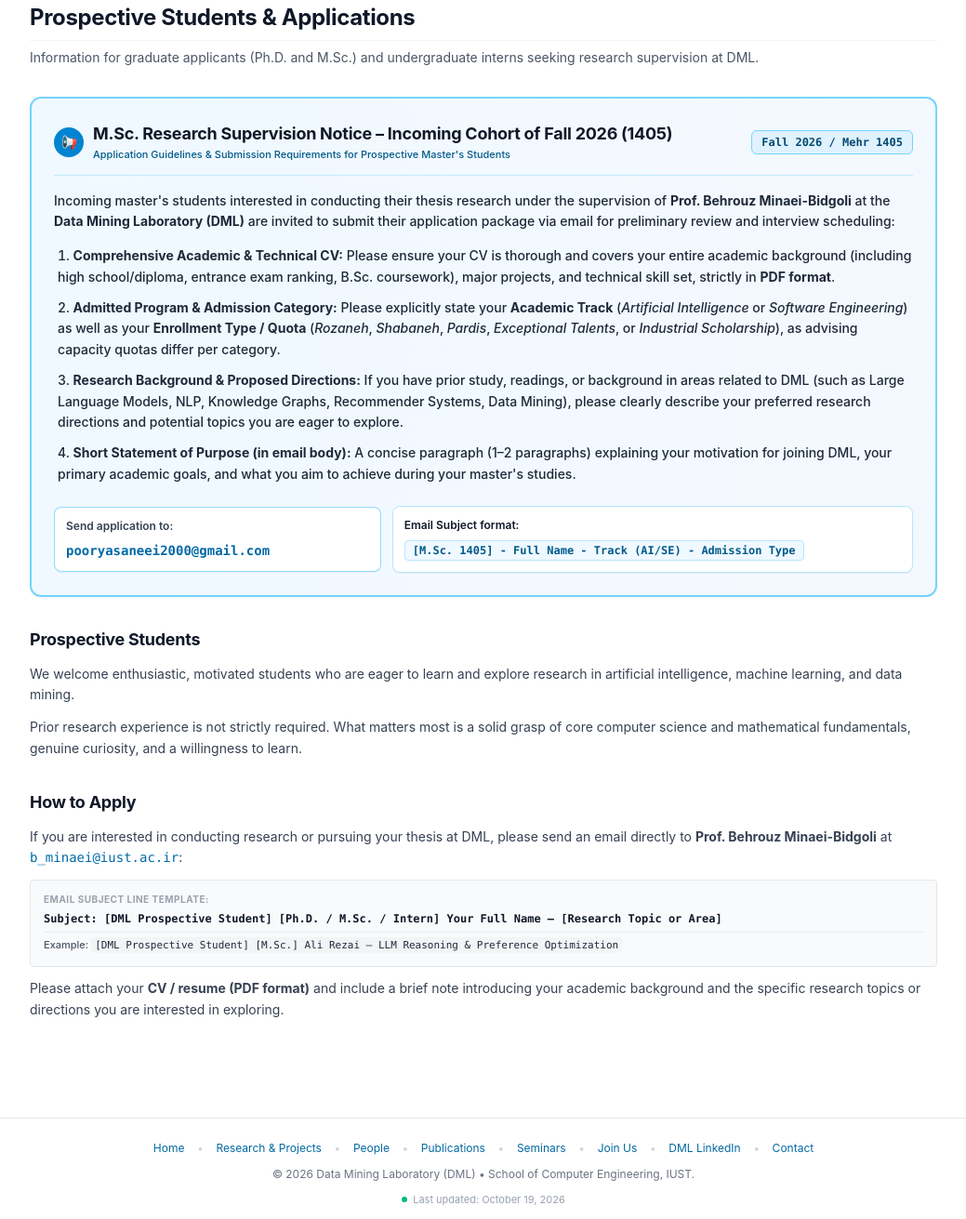
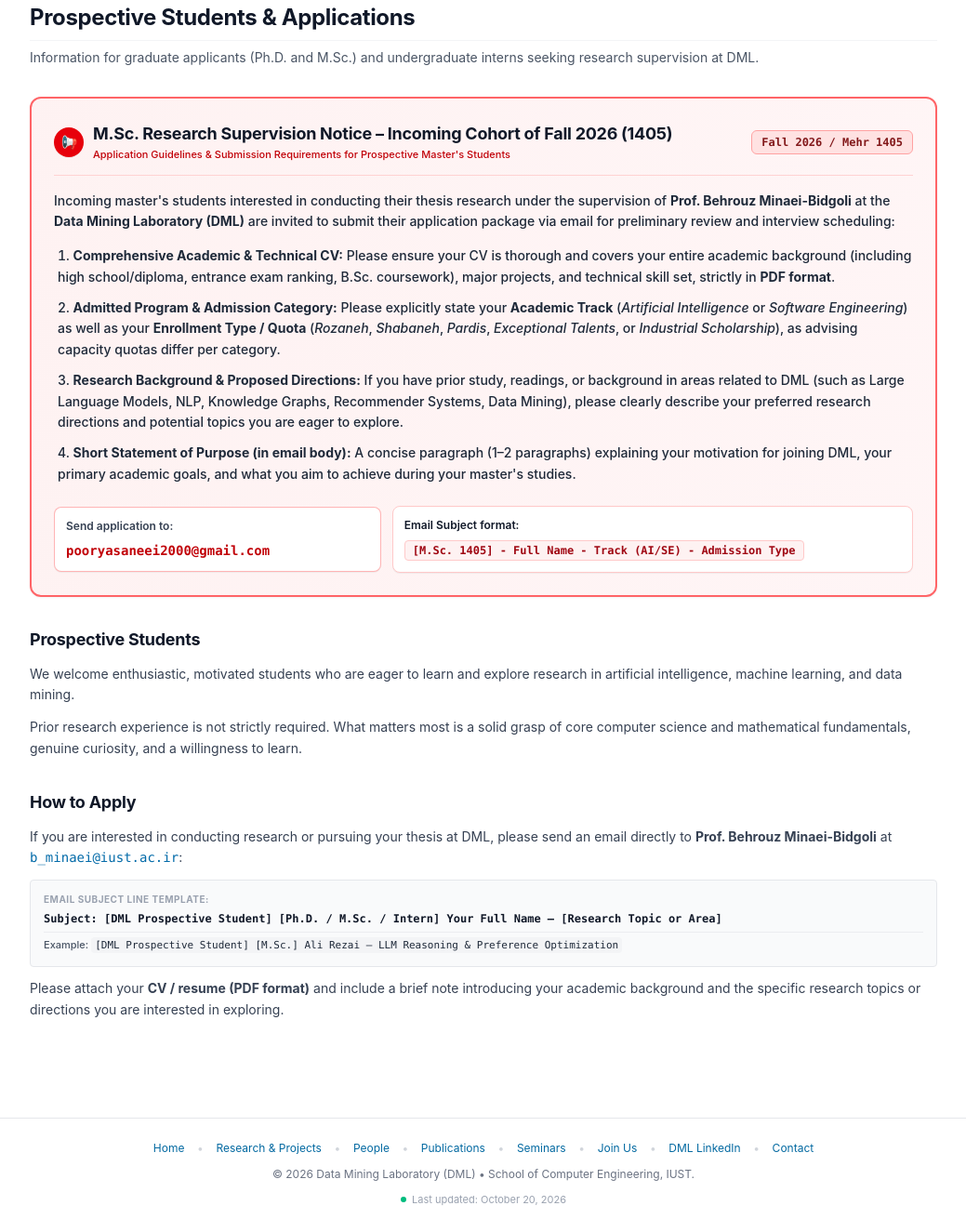
Before and after one commit to PooryaSN2000/iust-dml-website, a website built with Vite: page join.html in a window 1280 px wide. Shown: the part 209-1520 px from the top of the page at 93% size, without its empty margins (120-1159 px from the left). Built offline with nearby package versions, Linux system fonts and the light colour scheme.

Commit message:
feat: sync Google Scholar stats (9935 citations) and apply red alert theme to M.Sc. notice

```diff
--- a/contact.html
+++ b/contact.html
@@ -145,9 +145,9 @@
         <a href="./contact.html" class="hover:underline hover:text-gray-800 transition-colors">Contact</a>
       </nav>
       <div>&copy; 2026 Data Mining Laboratory (DML) &bull; School of Computer Engineering, IUST.</div>
-      <div class="inline-flex items-center gap-1.5 text-[11px] text-gray-400" title="Last updated: October 19, 2026 (1405/07/27)">
+      <div class="inline-flex items-center gap-1.5 text-[11px] text-gray-400" title="Last updated: October 20, 2026 (1405/07/28)">
         <span class="w-1.5 h-1.5 rounded-full bg-emerald-500"></span>
-        <span>Last updated: October 19, 2026</span>
+        <span>Last updated: October 20, 2026</span>
       </div>
     </div>
   </footer>
--- a/index.html
+++ b/index.html
@@ -220,9 +220,9 @@
         <a href="./contact.html" class="hover:underline hover:text-gray-800 transition-colors">Contact</a>
       </nav>
       <div>&copy; 2026 Data Mining Laboratory (DML) &bull; School of Computer Engineering, IUST.</div>
-      <div class="inline-flex items-center gap-1.5 text-[11px] text-gray-400" title="Last updated: October 19, 2026 (1405/07/27)">
+      <div class="inline-flex items-center gap-1.5 text-[11px] text-gray-400" title="Last updated: October 20, 2026 (1405/07/28)">
         <span class="w-1.5 h-1.5 rounded-full bg-emerald-500"></span>
-        <span>Last updated: October 19, 2026</span>
+        <span>Last updated: October 20, 2026</span>
       </div>
     </div>
   </footer>
--- a/join.html
+++ b/join.html
@@ -58,16 +58,16 @@
     </div>
 
     <!-- Announcement Banner: Incoming M.Sc. Students (Fall 2026 / 1405) -->
-    <section class="p-5 sm:p-6 bg-gradient-to-r from-sky-50 to-blue-50/70 border-2 border-sky-300 rounded-xl shadow-xs space-y-4">
-      <div class="flex flex-col sm:flex-row sm:items-center justify-between gap-2 border-b border-sky-200/80 pb-3">
+    <section class="p-5 sm:p-6 bg-gradient-to-r from-red-50 to-rose-50/70 border-2 border-red-400 rounded-xl shadow-xs space-y-4">
+      <div class="flex flex-col sm:flex-row sm:items-center justify-between gap-2 border-b border-red-200/80 pb-3">
         <div class="flex items-center gap-2.5">
-          <span class="inline-flex items-center justify-center w-8 h-8 rounded-full bg-sky-600 text-white text-sm shadow-2xs shrink-0">📢</span>
+          <span class="inline-flex items-center justify-center w-8 h-8 rounded-full bg-red-600 text-white text-sm shadow-2xs shrink-0">📢</span>
           <div>
             <h2 class="text-base sm:text-lg font-bold text-gray-900">M.Sc. Research Supervision Notice &ndash; Incoming Cohort of Fall 2026 (1405)</h2>
-            <div class="text-[11px] text-sky-800 font-medium">Application Guidelines &amp; Submission Requirements for Prospective Master's Students</div>
+            <div class="text-[11px] text-red-700 font-medium">Application Guidelines &amp; Submission Requirements for Prospective Master's Students</div>
           </div>
         </div>
-        <span class="text-xs font-mono font-bold px-2.5 py-1 bg-sky-100 text-sky-900 rounded-md border border-sky-300 shrink-0 self-start sm:self-auto">
+        <span class="text-xs font-mono font-bold px-2.5 py-1 bg-red-100 text-red-900 rounded-md border border-red-300 shrink-0 self-start sm:self-auto">
           Fall 2026 / Mehr 1405
         </span>
       </div>
@@ -96,13 +96,13 @@
         </ol>
 
         <div class="pt-2 flex flex-col md:flex-row items-stretch md:items-center gap-3">
-          <div class="inline-flex flex-wrap items-center gap-2 p-3 bg-white border border-sky-300/80 rounded-lg shadow-2xs text-xs">
+          <div class="inline-flex flex-wrap items-center gap-2 p-3 bg-white border border-red-300/80 rounded-lg shadow-2xs text-xs">
             <span class="font-semibold text-gray-700">Send application to:</span>
-            <a href="mailto:pooryasaneei2000@gmail.com" class="font-mono font-bold text-sky-700 hover:underline text-sm">pooryasaneei2000@gmail.com</a>
+            <a href="mailto:pooryasaneei2000@gmail.com" class="font-mono font-bold text-red-700 hover:text-red-800 hover:underline text-sm">pooryasaneei2000@gmail.com</a>
           </div>
-          <div class="inline-flex flex-wrap items-center gap-2 p-3 bg-white border border-sky-200 rounded-lg shadow-2xs text-xs text-gray-700">
+          <div class="inline-flex flex-wrap items-center gap-2 p-3 bg-white border border-red-200 rounded-lg shadow-2xs text-xs text-gray-700">
             <span class="font-semibold text-gray-900">Email Subject format:</span>
-            <code class="font-mono text-sky-800 font-bold bg-sky-50 px-2 py-0.5 rounded border border-sky-200 select-all">[M.Sc. 1405] - Full Name - Track (AI/SE) - Admission Type</code>
+            <code class="font-mono text-red-800 font-bold bg-red-50 px-2 py-0.5 rounded border border-red-200 select-all">[M.Sc. 1405] - Full Name - Track (AI/SE) - Admission Type</code>
           </div>
         </div>
       </div>
@@ -158,9 +158,9 @@
         <a href="./contact.html" class="hover:underline hover:text-gray-800 transition-colors">Contact</a>
       </nav>
       <div>&copy; 2026 Data Mining Laboratory (DML) &bull; School of Computer Engineering, IUST.</div>
-      <div class="inline-flex items-center gap-1.5 text-[11px] text-gray-400" title="Last updated: October 19, 2026 (1405/07/27)">
+      <div class="inline-flex items-center gap-1.5 text-[11px] text-gray-400" title="Last updated: October 20, 2026 (1405/07/28)">
         <span class="w-1.5 h-1.5 rounded-full bg-emerald-500"></span>
-        <span>Last updated: October 19, 2026</span>
+        <span>Last updated: October 20, 2026</span>
       </div>
     </div>
   </footer>
--- a/people.html
+++ b/people.html
@@ -280,9 +280,9 @@
         <a href="./contact.html" class="hover:underline hover:text-gray-800 transition-colors">Contact</a>
       </nav>
       <div>&copy; 2026 Data Mining Laboratory (DML) &bull; School of Computer Engineering, IUST.</div>
-      <div class="inline-flex items-center gap-1.5 text-[11px] text-gray-400" title="Last updated: October 19, 2026 (1405/07/27)">
+      <div class="inline-flex items-center gap-1.5 text-[11px] text-gray-400" title="Last updated: October 20, 2026 (1405/07/28)">
         <span class="w-1.5 h-1.5 rounded-full bg-emerald-500"></span>
-        <span>Last updated: October 19, 2026</span>
+        <span>Last updated: October 20, 2026</span>
       </div>
     </div>
   </footer>
--- a/publications.html
+++ b/publications.html
@@ -220,9 +220,9 @@
         <a href="./contact.html" class="hover:underline hover:text-gray-800 transition-colors">Contact</a>
       </nav>
       <div>&copy; 2026 Data Mining Laboratory (DML) &bull; School of Computer Engineering, IUST.</div>
-      <div class="inline-flex items-center gap-1.5 text-[11px] text-gray-400" title="Last updated: October 19, 2026 (1405/07/27)">
+      <div class="inline-flex items-center gap-1.5 text-[11px] text-gray-400" title="Last updated: October 20, 2026 (1405/07/28)">
         <span class="w-1.5 h-1.5 rounded-full bg-emerald-500"></span>
-        <span>Last updated: October 19, 2026</span>
+        <span>Last updated: October 20, 2026</span>
       </div>
     </div>
   </footer>
--- a/research.html
+++ b/research.html
@@ -210,9 +210,9 @@
         <a href="./contact.html" class="hover:underline hover:text-gray-800 transition-colors">Contact</a>
       </nav>
       <div>&copy; 2026 Data Mining Laboratory (DML) &bull; School of Computer Engineering, IUST.</div>
-      <div class="inline-flex items-center gap-1.5 text-[11px] text-gray-400" title="Last updated: October 19, 2026 (1405/07/27)">
+      <div class="inline-flex items-center gap-1.5 text-[11px] text-gray-400" title="Last updated: October 20, 2026 (1405/07/28)">
         <span class="w-1.5 h-1.5 rounded-full bg-emerald-500"></span>
-        <span>Last updated: October 19, 2026</span>
+        <span>Last updated: October 20, 2026</span>
       </div>
     </div>
   </footer>
--- a/seminars.html
+++ b/seminars.html
@@ -199,9 +199,9 @@
         <a href="./contact.html" class="hover:underline hover:text-gray-800 transition-colors">Contact</a>
       </nav>
       <div>&copy; 2026 Data Mining Laboratory (DML) &bull; School of Computer Engineering, IUST.</div>
-      <div class="inline-flex items-center gap-1.5 text-[11px] text-gray-400" title="Last updated: October 19, 2026 (1405/07/27)">
+      <div class="inline-flex items-center gap-1.5 text-[11px] text-gray-400" title="Last updated: October 20, 2026 (1405/07/28)">
         <span class="w-1.5 h-1.5 rounded-full bg-emerald-500"></span>
-        <span>Last updated: October 19, 2026</span>
+        <span>Last updated: October 20, 2026</span>
       </div>
     </div>
   </footer>
--- a/src/data/scholar_stats.json
+++ b/src/data/scholar_stats.json
@@ -101,7 +101,7 @@
       "citations": 536
     }
   ],
-  "last_synced": "2026-10-19 02:52 UTC",
+  "last_synced": "2026-10-20 09:53 UTC",
   "scholar_url": "https://scholar.google.com/citations?user=M8tgU-wAAAAJ&hl=en",
   "total_publications": 440
 }
```
